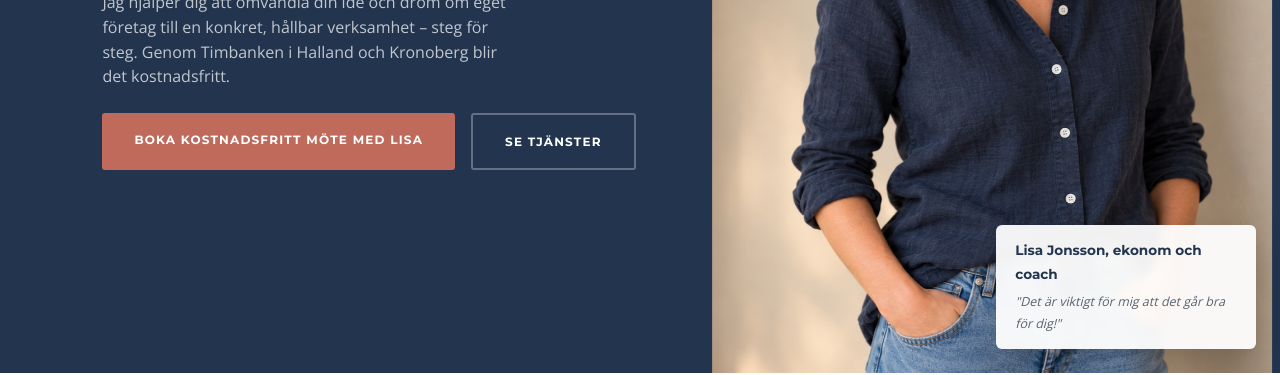
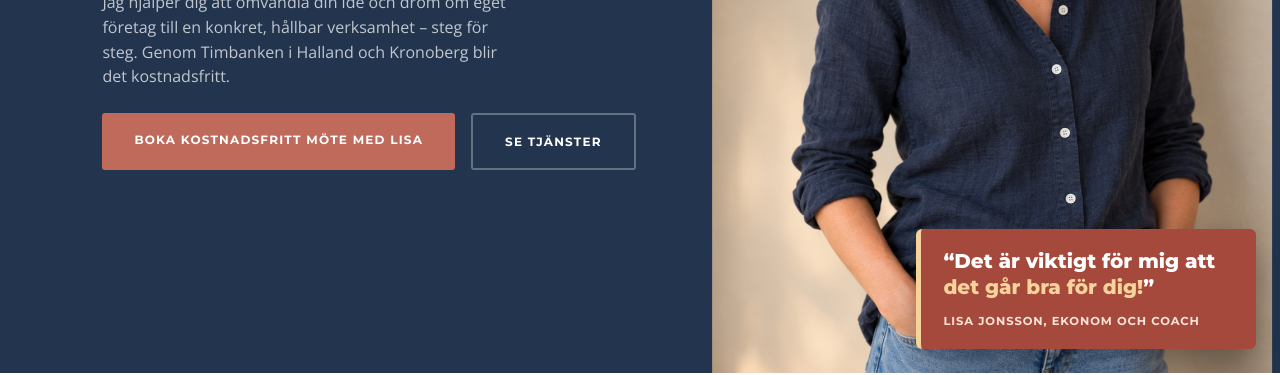
Before and after one commit to headofhappiness/passion, a plain HTML site: page timbanken.html in a window 1280 px wide. Shown: the part 427-802 px from the top of the page. Drawn offline with nearby package versions, Linux system fonts and the light colour scheme.

Commit message:
Timbanken: gor citatet i herobilden tydligt (storre, terrakotta, citat forst)
Co-Authored-By: Claude Sonnet 5.5 <noreply@anthropic.com>

```diff
--- a/timbanken.html
+++ b/timbanken.html
@@ -253,29 +253,34 @@
       left: 1.5rem;
       bottom: 1.5rem;
       right: 1.5rem;
-      max-width: 260px;
+      max-width: 340px;
       margin-left: auto;
-      background: rgba(255,255,255,0.94);
-      backdrop-filter: blur(4px);
+      background: #a5493c;
+      border-left: 5px solid var(--gold);
       border-radius: 6px;
-      padding: 0.9rem 1.2rem;
-      box-shadow: 0 12px 30px rgba(0,0,0,0.22);
+      padding: 1.2rem 1.4rem 1.1rem;
+      box-shadow: 0 14px 34px rgba(0,0,0,0.35);
       opacity: 0;
       animation: fadeUp 0.7s 0.9s ease forwards;
     }
-    .hero-caption strong {
+    .hero-caption .hero-quote {
       display: block;
       font-family: var(--heading);
-      font-size: 0.85rem;
+      font-size: 1.25rem;
+      font-weight: 800;
+      line-height: 1.3;
+      color: #fff;
+    }
+    .hero-caption .hero-quote em { font-style: normal; color: var(--gold); }
+    .hero-caption .hero-by {
+      display: block;
+      font-family: var(--heading);
+      font-size: 0.72rem;
       font-weight: 700;
-      color: var(--navy);
-    }
-    .hero-caption span {
-      display: block;
-      font-size: 0.78rem;
-      color: var(--muted);
-      font-style: italic;
-      margin-top: 0.25rem;
+      letter-spacing: 0.08em;
+      text-transform: uppercase;
+      color: #fbe3d6;
+      margin-top: 0.7rem;
     }
 
     /* INTRO */
@@ -676,8 +681,10 @@
         position: static; width: 100%; max-width: 320px; height: auto; object-fit: initial;
       }
       .hero-caption {
-        position: static; margin-top: 1.2rem; left: auto; right: auto; bottom: auto; margin-left: 0;
+        position: static; margin-top: 1.4rem; left: auto; right: auto; bottom: auto; margin-left: 0;
+        max-width: none; width: 100%;
       }
+      .hero-caption .hero-quote { font-size: 1.35rem; }
       .hero-left { padding: 3.5rem 6vw; }
       .intro, .timbanken, .ai-section { grid-template-columns: 1fr; gap: 2.5rem; }
       .services-grid { grid-template-columns: 1fr; }
@@ -725,8 +732,8 @@
     <div class="hero-right">
       <img src="assets/hero-lisa.jpg" alt="Lisa – Head of Passion" loading="eager" decoding="async" />
       <div class="hero-caption">
-        <strong>Lisa Jonsson, ekonom och coach</strong>
-        <span>"Det är viktigt för mig att det går bra för dig!"</span>
+        <span class="hero-quote">&ldquo;Det är viktigt för mig att <em>det går bra för dig!</em>&rdquo;</span>
+        <span class="hero-by">Lisa Jonsson, ekonom och coach</span>
       </div>
     </div>
   </section>
```
